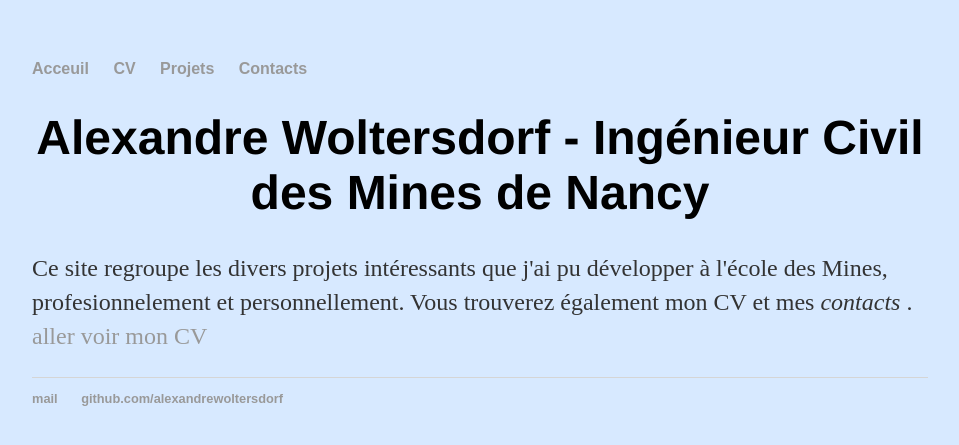
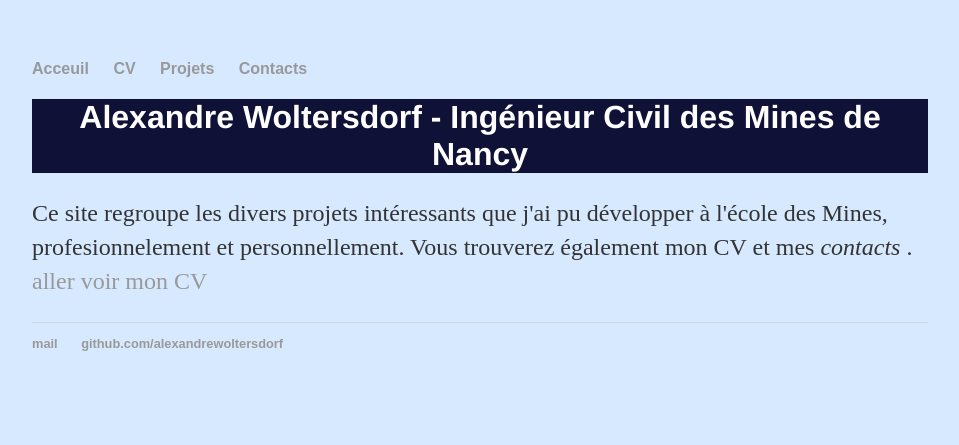
Before and after one commit to AlexandreWoltersdorf/AlexandreWoltersdorf.github.io, a Jekyll site: the page built from index.html, in a window 1280 px wide. Shown: the top 445 px of the page, without its empty margins (160-1119 px from the left). Built offline with Jekyll 4.4.1, drawn with Linux system fonts in a browser that asks for light colours.

Commit message:
Update main.css

```diff
--- a/css/main.css
+++ b/css/main.css
@@ -21,9 +21,11 @@ a:hover {
     text-decoration: underline;
 }
 h1 {
-    font-size: 3em;
+    font-size: 2em;
+    color: white;
     font-family:'Helvetica', 'Arial', 'Sans-Serif';
     text-align: center;
+    background-color: #0f1236
 }
 p {
     font-size: 1.5em;
```
